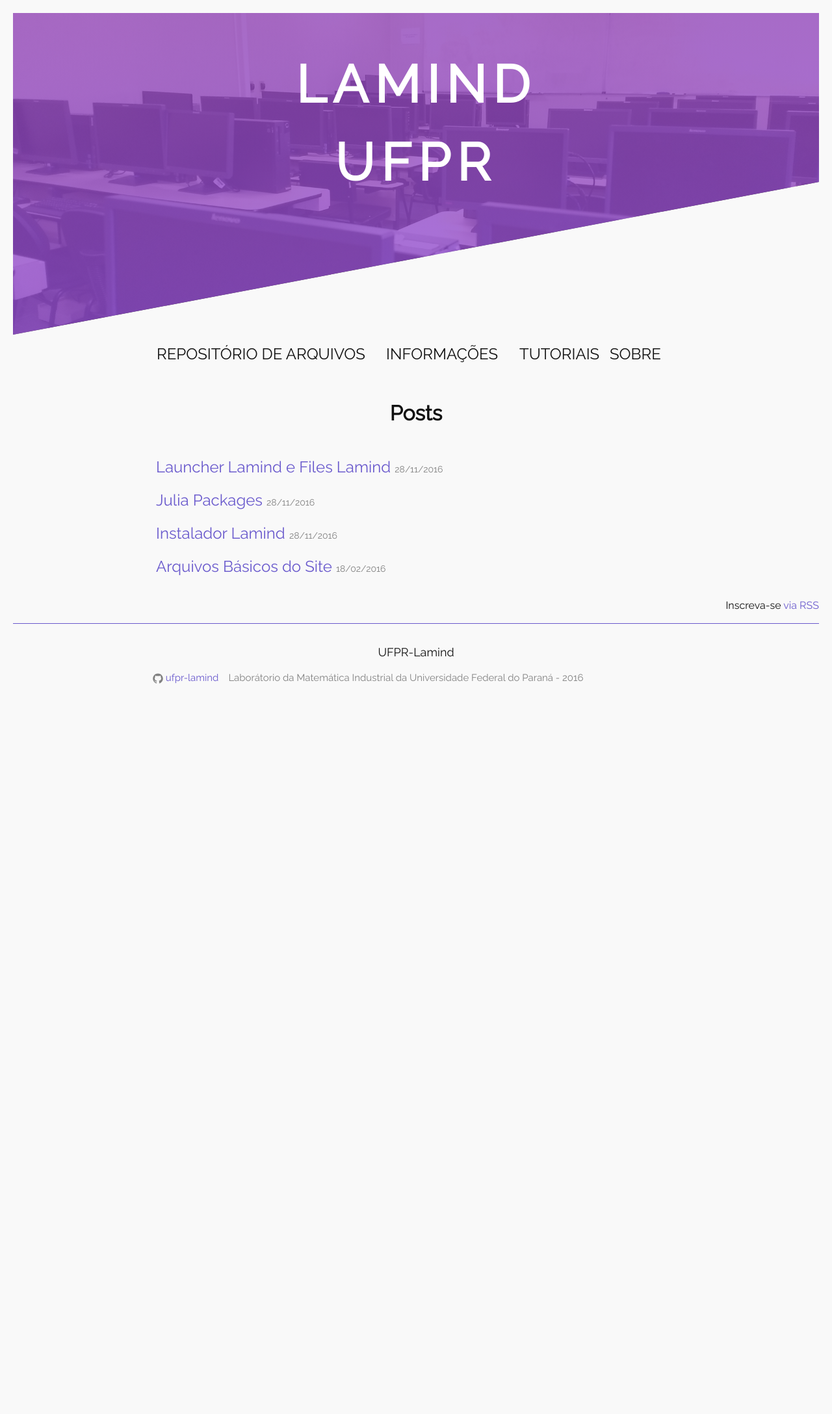
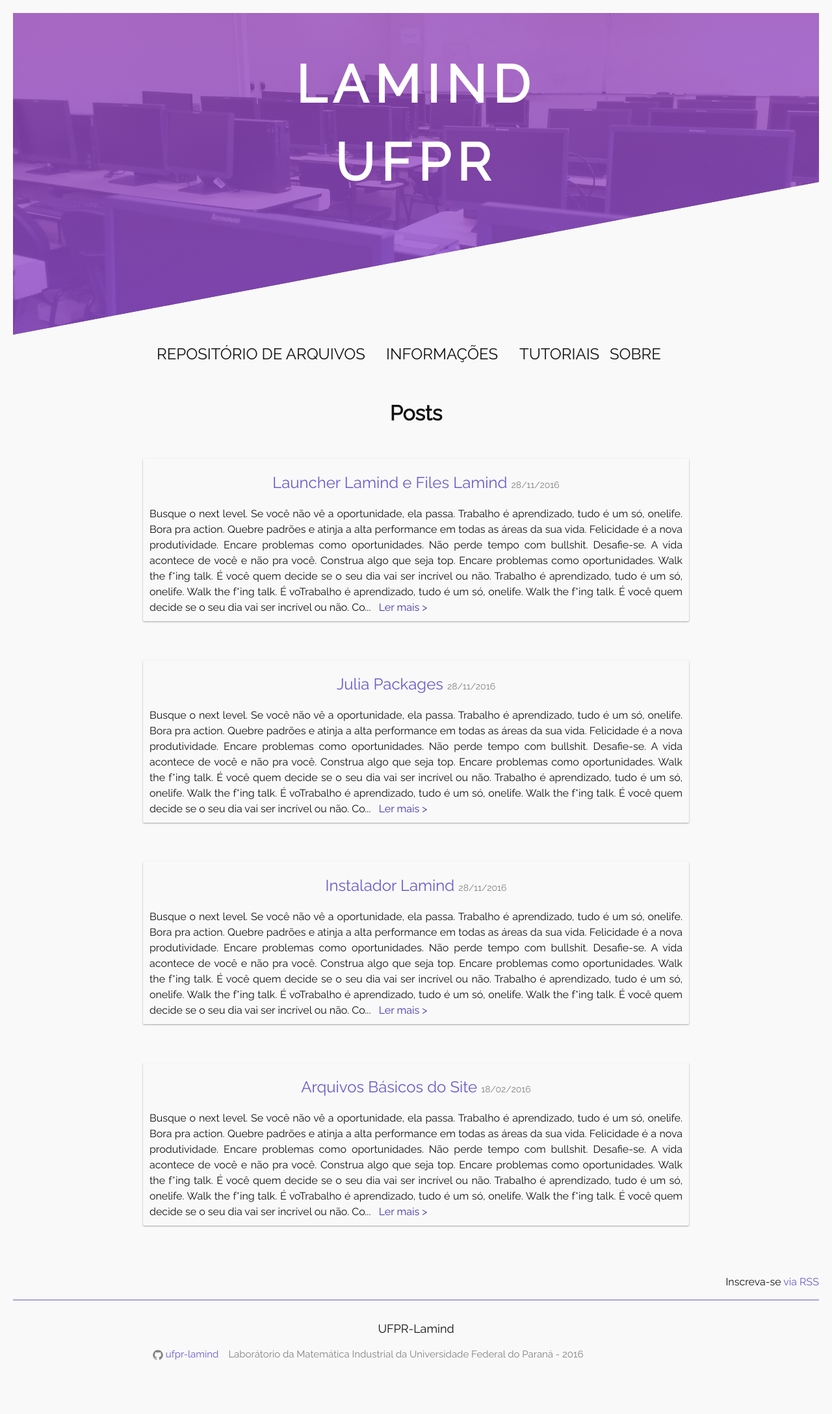
Before and after one commit to ufpr-lamind/ufpr-lamind.github.io, a Jekyll site: the page built from index.html, in a window 1280 px wide. Shown: the whole page at 65% size. Built offline with Jekyll 4.4.1, drawn with Linux system fonts in a browser that asks for light colours; before the commit the page ends 1135 px from its top, so only the background shows below that.

Commit message:
new posts layout

```diff
--- a/_includes/header.html
+++ b/_includes/header.html
@@ -32,4 +32,3 @@
   </div>
 
 </header>
-<script src="../js/main.js" type="text/javascript" charset="utf-8"></script>
--- a/_sass/_layout.scss
+++ b/_sass/_layout.scss
@@ -209,6 +209,10 @@
 
 }
 
+/**
+* Posts
+*/
+
 .page-heading {
     // border-bottom: 5px solid $blue-SlateBlue;
     font-size: 2rem;
@@ -226,30 +230,51 @@
     }
 }
 
+
 .post-meta {
     font-size: $small-font-size;
     color: $grey-color;
 }
 
 .post-link {
-    display: block;
+    //display: block;
     font-size: 24px;
 }
 
 
 
-/**
- * Posts
- */
 .post {
-    border: 5px solid $grey-color-dark;
-    background-color: $grey-color-light;
-
-
+    width: 100%;
+    height: 250px;
+    border-radius: 2px;
+    box-shadow: 0 1px 3px rgba(0,0,0,0.12), 0 1px 2px rgba(0,0,0,0.24);
+    transition: all 0.3s cubic-bezier(.25,.8,.25,1);
+    margin: 20px 0 60px 0;
+    display: block;
+    vertical-align:top;
+    &:hover {
+        box-shadow: 0 14px 28px rgba(0,0,0,0.25), 0 10px 10px rgba(0,0,0,0.22);
+    }
 }
 .post-header {
     border-bottom: 5px solid $blue-SlateBlue;
 
+}
+
+.morecontent span {
+  display: none;
+  text-decoration: none;
+}
+
+.morelink {
+  display: inline-block;
+  text-decoration: none;
+  cursor: pointer;
+  color: #000;
+}
+.morelink:hover {
+  text-decoration: none;
+  color: #6a5acd;
 }
 
 .post-title {
@@ -257,18 +282,17 @@
     font-weight: 600;
     letter-spacing: 0;
 
-
     @include media-query($on-laptop) {
         font-size: 36px;
     }
 }
 
 .post-content {
-    padding: $spacing-unit;
+    padding: 10px;
 
     h2 {
         font-size: 32px;
-
+        text-align: center;
         @include media-query($on-laptop) {
             font-size: 28px;
         }
@@ -288,6 +312,10 @@
         @include media-query($on-laptop) {
             font-size: 18px;
         }
+    }
+
+    p {
+        text-align: justify;
     }
 }
 
--- a/index.html
+++ b/index.html
@@ -6,17 +6,26 @@
 
   <h2 class="page-heading">Posts</h2>
 
-  <ul class="post-list">
     {% for post in site.posts %}
-      <li>
+    <div class="post">
+      <div class="post-content">
+
         <h2>
           <a class="post-link" href="{{ post.url | prepend: site.baseurl }}">
             {{ post.title }}
             <span class="post-meta">{{ post.date | date: " %d/%m/%Y" }}</span>
           </a>
         </h2>
-      </li>
+        <p class="more"> Busque o next level. Se você não vê a oportunidade, ela passa. Trabalho é aprendizado, tudo é um só, onelife. Bora pra action. Quebre padrões e atinja a alta performance em todas as áreas da sua vida. Felicidade é a nova produtividade. Encare problemas como oportunidades. Não perde tempo com bullshit. Desafie-se. A vida acontece de você e não pra você. Construa algo que seja top. Encare problemas como oportunidades. Walk the f*ing talk. É você quem decide se o seu dia vai ser incrível ou não.  Trabalho é aprendizado, tudo é um só, onelife. Walk the f*ing talk. É voTrabalho é aprendizado, tudo é um só, onelife. Walk the f*ing talk. É você quem decide se o seu dia vai ser incrível ou não.  Construa algo que seja top. </p>
+      </div>
+
+    </div>
     {% endfor %}
-  </ul>
 
 </div>
+
+<script
+			  src="https://code.jquery.com/jquery-3.3.1.min.js"
+			  integrity="sha256-FgpCb/KJQlLNfOu91ta32o/NMZxltwRo8QtmkMRdAu8="
+			  crossorigin="anonymous"></script>
+<script src="js/main.js" type="text/javascript"></script>
--- a/js/main.js
+++ b/js/main.js
@@ -1,3 +1,24 @@
 document.getElementById('logo').addEventListener('click', function() {
-  $.get.window.location.href = "/";
+  window.location.href = "/";
 });
+var showChar = 700;
+var ellipsestext = "...";
+var moretext = "Ler mais >";
+var lesstext = "Mostrar menos";
+
+
+$('.more').each(function() {
+    var content = $(this).html();
+    if(content.length > showChar) {
+        var c = content.substr(0, showChar);
+        var h = content.substr(showChar, content.length - showChar);
+        var html = c + '<span class="moreellipses">' + ellipsestext+ '&nbsp;</span><span class="morecontent"><span>' + h + '</span>&nbsp;&nbsp;<a id="moretext" href="" class="morelink">' + moretext + '</a></span>';
+        $(this).html(html);
+    }
+});
+
+$(".morelink").click(function(){
+  var local = $(this).closest('.post-content').find('h2 > a').attr('href');
+  window.location.href = local;
+  return false;
+});
```
